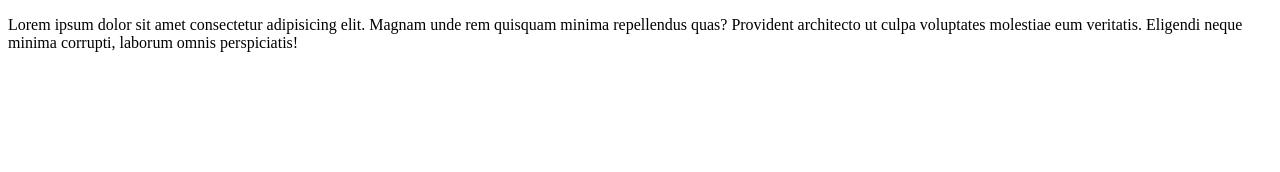
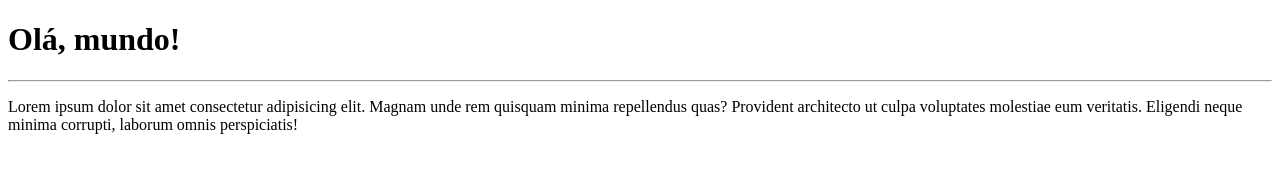
Before and after one commit to Rodrigo-barb0sa/estudosGit, a plain HTML site: page site-exemplo/index.html in a window 1280 px wide. Drawn offline with Linux system fonts and the light colour scheme.

Commit message:
simples atualizações no HTML

```diff
--- a/site-exemplo/index.html
+++ b/site-exemplo/index.html
@@ -7,6 +7,8 @@
     <title>Subindo site para repositório</title>
 </head>
 <body>
+    <h1>Olá, mundo!</h1>
+    <hr>
     <p>Lorem ipsum dolor sit amet consectetur adipisicing elit. Magnam unde rem quisquam minima repellendus quas? Provident architecto ut culpa voluptates molestiae eum veritatis. Eligendi neque minima corrupti, laborum omnis perspiciatis!</p>
 </body>
 </html>
```
